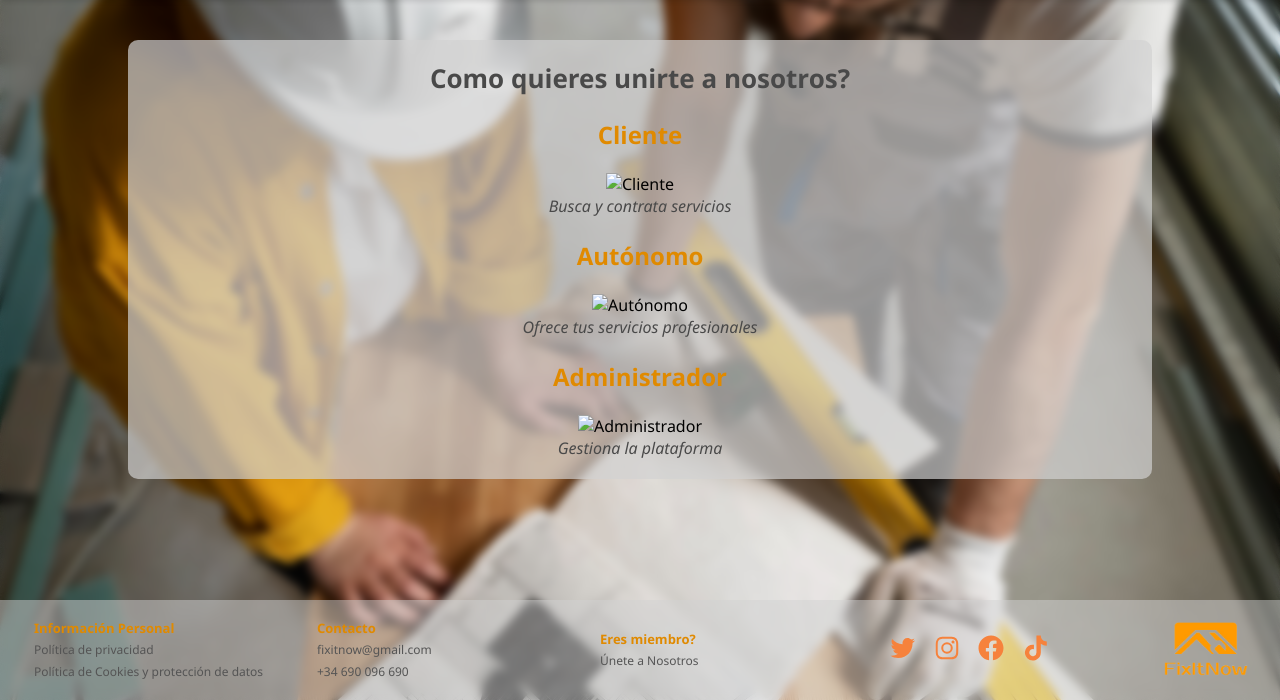
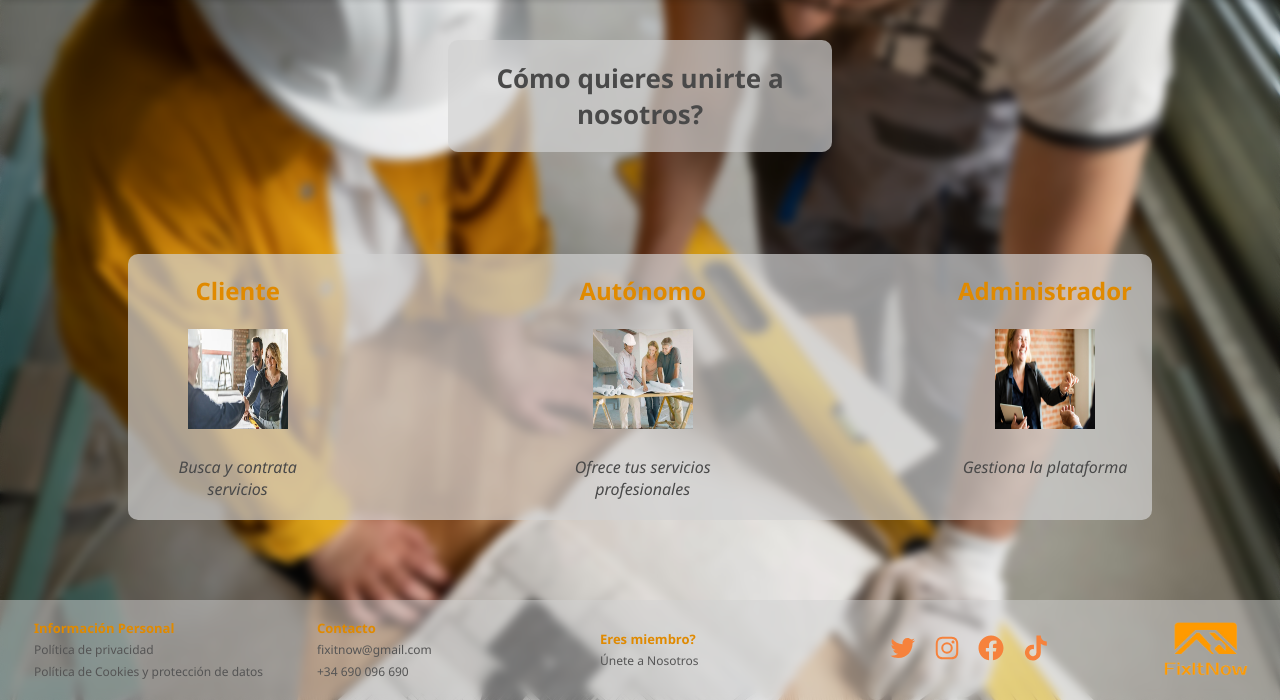
Before and after one commit to Srmata01/ProyectoFinalDAW, a PHP site: page /create_users/index.php in a window 1280 px wide. Shown: the part 100-800 px from the top of the page. Run offline with PHP 8.4, Linux system fonts and the light colour scheme.

Commit message:
cambio fase1 create-users

```diff
--- a/create_users/index.php
+++ b/create_users/index.php
@@ -1,11 +1,13 @@
 <?php require_once '../config/database.php'; ?>
 <!DOCTYPE html>
 <html class="app">
+
 <head>
     <title>Únete a nosotros</title>
     <meta charset="UTF-8">
     <link rel="stylesheet" href="../styles.css">
 </head>
+
 <body class="app-body">
     <header class="app-header">
         <div class="header-container">
@@ -18,30 +20,33 @@
     </header>
 
     <main class="app-main">
-        <div class="document-container">
-            <h1 class="document-title">Como quieres unirte a nosotros?</h1>
+        <div class="document-container2">
+            <h1 class="document-title">Cómo quieres unirte a nosotros?</h1>
+            </div>
             <br>
+            <div class="document-container3">
+
                 <div class="option-card">
-                <h2 class="option-title"><a href="registro_cliente.php" class="option-link" >Cliente</a></h2>
+                    <h2 class="option-title"><a href="registro_cliente.php" class="option-link">Cliente</a></h2>
                     <br>
-                <img src="" alt="Cliente" class="option-image">
-                <br>
+                    <img src="../media/cliente.jpg" alt="Cliente" class="option-image">
+                    <br><br>
                     <p class="option-description">Busca y contrata servicios</p>
                 </div>
                 <br>
                 <div class="option-card">
-                <h2 class="option-title"><a href="registro_autonomo.php" class="option-link" >Autónomo</a></h2>
+                    <h2 class="option-title"><a href="registro_autonomo.php" class="option-link">Autónomo</a></h2>
                     <br>
-                <img src="" alt="Autónomo" class="option-image">
-                <br>
+                    <img src="../media/autonomo.jpg" alt="Autónomo" class="option-image">
+                    <br><br>
                     <p class="option-description">Ofrece tus servicios profesionales</p>
                 </div>
                 <br>
                 <div class="option-card">
-                <h2 class="option-title"><a href="registro_admin.php" class="option-link" >Administrador</a></h2>
+                    <h2 class="option-title"><a href="registro_admin.php" class="option-link">Administrador</a></h2>
                     <br>
-                <img src="" alt="Administrador" class="option-image">
-                <br>
+                    <img src="../media/admin.jpg" alt="Administrador" class="option-image">
+                    <br><br>
                     <p class="option-description">Gestiona la plataforma</p>
                 </div>
             </div>
@@ -92,4 +97,5 @@
         </div>
     </footer>
 </body>
+
 </html>
--- a/styles.css
+++ b/styles.css
@@ -196,12 +196,45 @@ header {
 
 /* Documentación */
 .document-container {
+    display: flex;
+    flex-direction: column;  /* Cambié esto para que sea columna */
+    justify-content: center;
     background-color: var(--color-background-content);
     padding: 20px;
     text-align: center;
     border-radius: var(--radius-md);
     width: 80%;
     margin: 40px auto;
+
+}
+
+/* Documentación */
+.document-container3 {
+    display: flex;
+    justify-content: center;
+    background-color: var(--color-background-content);
+    padding: 20px;
+    text-align: center;
+    border-radius: var(--radius-md);
+    width: 80%;
+    margin: 40px auto;
+    gap: 100px;
+
+}
+
+/* Documentación */
+.document-container2 {
+    display: flex;
+    display: block;
+    align-items: center;
+    justify-content: center;
+    background-color: var(--color-background-content);
+    padding: 20px;
+    text-align: center;
+    border-radius: var(--radius-md);
+    width: 30%;
+    margin: 40px auto;
+
 }
 
 .download-button, .download-btn {
@@ -213,6 +246,8 @@ header {
     border-radius: var(--radius-sm);
     font-size: 16px;
     transition: var(--transition);
+    margin-right: 450px;
+    margin-left: 450px;
 }
 
 .download-button:hover, .download-btn:hover {
@@ -313,3 +348,8 @@ p.option-description{
     color: var(--color-text-light);
 
 }
+
+.option-card .option-image {
+    width: 100px !important;
+    height: 100px !important;
+}
```
Also changed, not shown: media/admin.jpg (added), media/autonomo.jpg (added), media/cliente.jpg (added), media/iconoadmin.png (added), media/iconoautonomo.png (added), media/iconocliente.png (added). Lines whose indentation alone changed are shown as unchanged.
